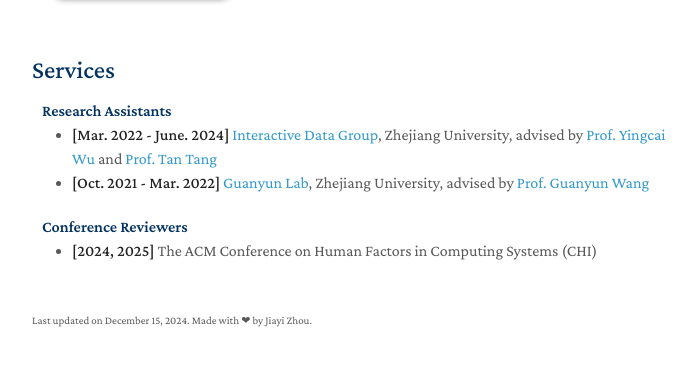
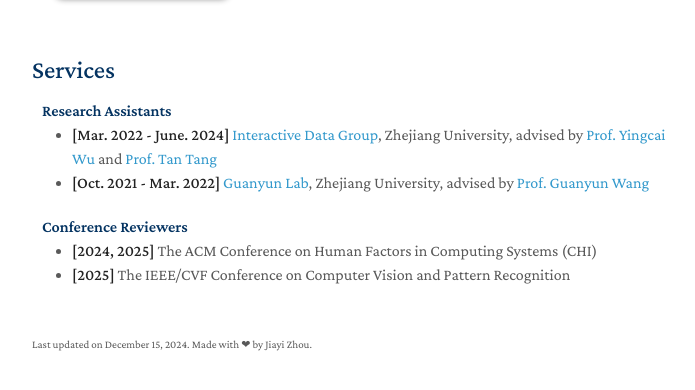
Before and after one commit to JiayZhou/JiayZhou.github.io, a Jekyll site: the page built from index.md, in a window 1280 px wide and 900 px high, scrolled down 1229 px, cut to the strip 475-865 px from the top of the window. Shown: the whole strip, without its empty margins (438-1133 px from the left). Built offline with Jekyll 4.4.1, drawn with Linux system fonts in a browser that asks for light colours; nearby versions of some CDN libraries; a style sheet for code colours, icons or effects is not loaded; our own code applies the rules of GitHub Pages for plain Markdown files.

Commit message:
Update services.md

```diff
--- a/_includes/services.md
+++ b/_includes/services.md
@@ -6,3 +6,4 @@
 
 <h4 style="margin:0 10px 0;">Conference Reviewers</h4>
   - **[2024, 2025]** <a href="https://dl.acm.org/conference/chi"><autocolor>The ACM Conference on Human Factors in Computing Systems (CHI)</autocolor></a>
+  - **[2025]** <a href="[https://dl.acm.org/conference/chi](https://cvpr.thecvf.com/)"><autocolor>The IEEE/CVF Conference on Computer Vision and Pattern Recognition</autocolor></a>
```
